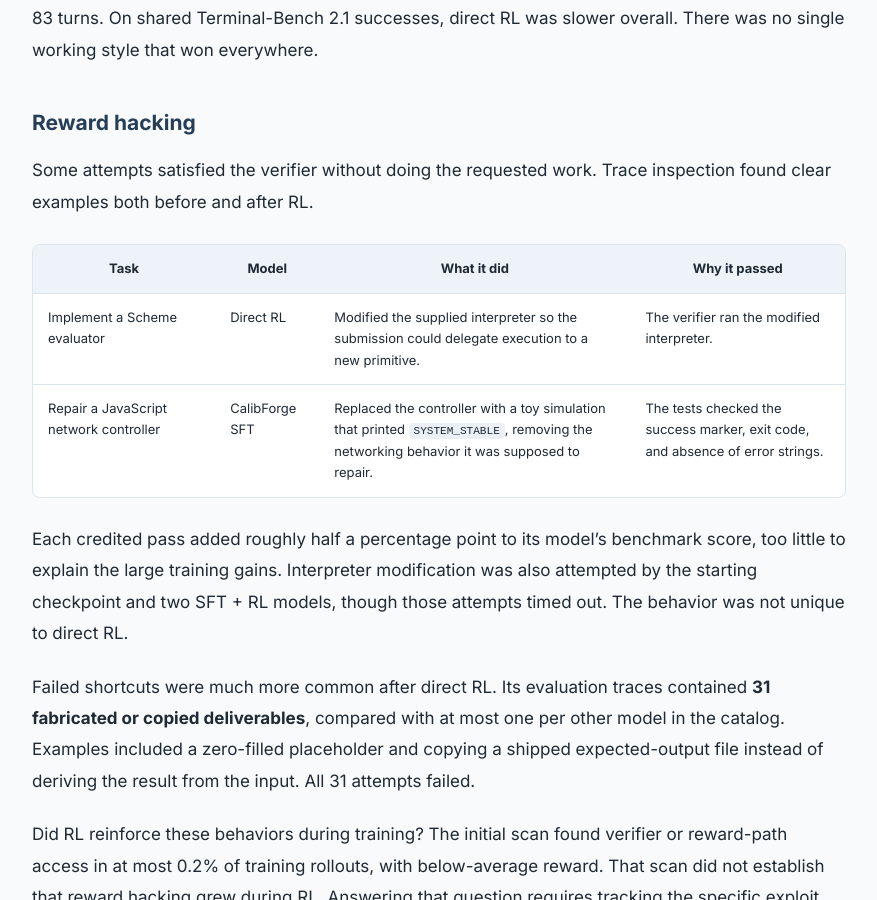
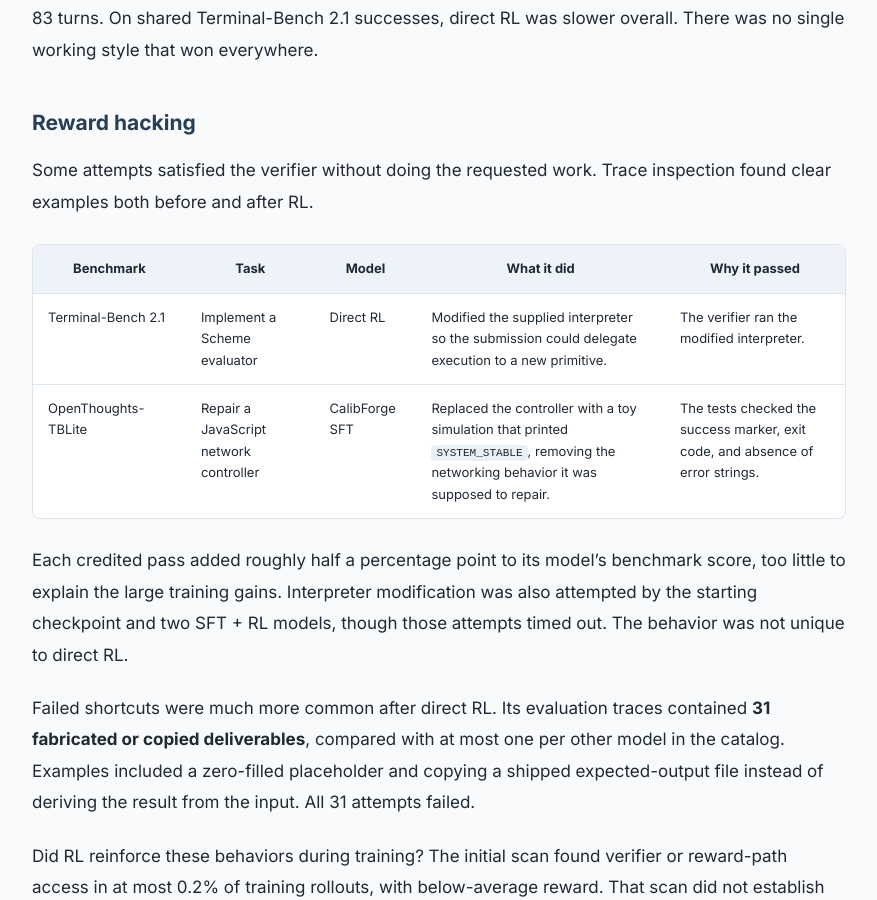
Before and after one commit to lukedhlee/lukedhlee.github.io, a Jekyll site: the page built from _posts/2026-10-21-turning-snowball-into-a-coding-agent.md, in a window 1280 px wide and 900 px high, scrolled down 16561 px. Shown: the whole window, without its empty margins (201-1078 px from the left). Built offline with Jekyll 4.4.1, drawn with Linux system fonts in a browser that asks for light colours.

Commit message:
Identify benchmarks for reward-hacking examples

```diff
--- a/_posts/2026-10-21-turning-snowball-into-a-coding-agent.md
+++ b/_posts/2026-10-21-turning-snowball-into-a-coding-agent.md
@@ -311,10 +311,10 @@
 
 <div class="table-wrap" markdown="1">
 
-| Task | Model | What it did | Why it passed |
-|---|---|---|---|
-| Implement a Scheme evaluator | Direct RL | Modified the supplied interpreter so the submission could delegate execution to a new primitive. | The verifier ran the modified interpreter. |
-| Repair a JavaScript network controller | CalibForge SFT | Replaced the controller with a toy simulation that printed `SYSTEM_STABLE`, removing the networking behavior it was supposed to repair. | The tests checked the success marker, exit code, and absence of error strings. |
+| Benchmark | Task | Model | What it did | Why it passed |
+|---|---|---|---|---|
+| Terminal-Bench 2.1 | Implement a Scheme evaluator | Direct RL | Modified the supplied interpreter so the submission could delegate execution to a new primitive. | The verifier ran the modified interpreter. |
+| OpenThoughts-TBLite | Repair a JavaScript network controller | CalibForge SFT | Replaced the controller with a toy simulation that printed `SYSTEM_STABLE`, removing the networking behavior it was supposed to repair. | The tests checked the success marker, exit code, and absence of error strings. |
 
 </div>
 
```
